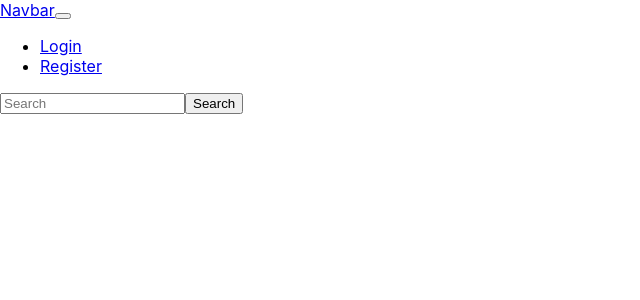
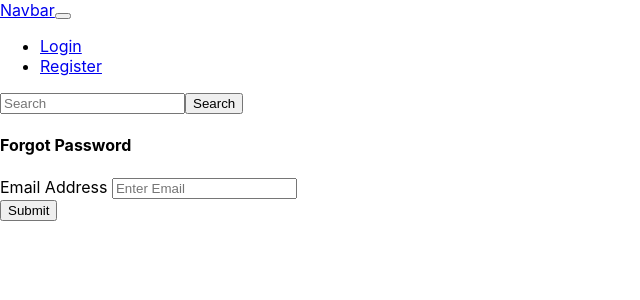
Before and after one commit to saad277/GraphQL-MongoDB, a React (Create React App) app in the folder client/: page /password/forgot in a window 1280 px wide. Shown: the top 300 px of the page, without its empty margins (0-640 px from the left). Built offline with nearby package versions, Linux system fonts and the light colour scheme; no server answers.

Commit message:
reset password firebase:

```diff
--- a/client/src/App.js
+++ b/client/src/App.js
@@ -12,6 +12,7 @@ import Register from './pages/auth/Register'
 import Complete from './pages/auth/CompleteRegistration'
 import PasswordUpdate from "./pages/auth/PasswordUpdate";
 import Profile from './pages/auth/Profile'
+import PasswordForgot from './pages/auth/PasswordForgot'
 
 
 import Post from './pages/post/Post'
@@ -67,9 +68,11 @@ const App = () => {
       <Switch>
 
         <Route exact path="/" component={Home} />
-        <Route path="/login" component={Login} />
-        <Route path="/register" component={Register} />
-        <Route path="/CompleteRegister" component={Complete} />
+        <Route exact path="/login" component={Login} />
+        <Route exact path="/register" component={Register} />
+        <Route exact path="/CompleteRegister" component={Complete} />
+
+        <Route exact path="/password/forgot" component={PasswordForgot} />
         <PrivateRoute exact path="/password/update" component={PasswordUpdate} />
         <PrivateRoute exact path="/profile" component={Profile} />
         <PrivateRoute exact path="/post/create" component={Post} />
--- a/client/src/Components/PrivateRoute.js
+++ b/client/src/Components/PrivateRoute.js
@@ -44,7 +44,7 @@ const PrivateRoute = ({ children, ...rest }) => {
                     <li className="nav-item">
                         <Link className="nav-link" to="/post/create">
                             Post
-                            {state.user}
+
                         </Link>
                     </li>
                 </ul>
@@ -71,7 +71,7 @@ const PrivateRoute = ({ children, ...rest }) => {
         )
     }
 
-    return user ? renderContent() : <h4>Loading...</h4>
+    return state.user ? renderContent() : <h4>Loading...</h4>
 
 }
 
--- a/client/src/pages/auth/Login.js
+++ b/client/src/pages/auth/Login.js
@@ -115,6 +115,8 @@ const Login = () => {
                 handleSubmit={handleSubmit}
                 showPasswordInput={true} />
 
+            <Link className="text-danger float-right" to="/password/forgot">Forgot Password</Link>
+
 
         </div>
     )
--- /dev/null
+++ b/client/src/pages/auth/PasswordForgot.js
@@ -0,0 +1,56 @@
+import React, { useState } from 'react'
+import { firebase } from '../../firebase'
+import { toast } from 'react-toastify'
+import AuthForm from '../../Components/forms/AuthForm'
+
+const PasswordForgot = () => {
+
+    const [email, setEmail] = useState("")
+    const [loading, setLoading] = useState(false)
+
+    const handleSubmit = async (event) => {
+
+        event.preventDefault();
+
+        setLoading(true)
+
+        const config = {
+
+            url: "http://localhost:3000/login",
+            handleCodeInApp: true
+        }
+
+        await firebase.auth().sendPasswordResetEmail(email, config)
+            .then(() => {
+
+                setEmail("")
+                setLoading(false)
+                toast.success(`Email Sent To ${email} . Click to reset your password `)
+
+
+            })
+            .catch((error) => {
+
+                setLoading(false)
+                console.log("Error on password forgot Email", error)
+            })
+
+    }
+
+    return (
+
+        <div className="container p-5">
+            {loading ? <h4 className="text-danger">Loading...</h4> : (<h4 > Forgot Password</h4>)}
+
+            <AuthForm
+                email={email}
+                setEmail={setEmail}
+                loading={loading}
+                handleSubmit={handleSubmit}
+            />
+
+        </div>
+    )
+}
+
+export default PasswordForgot;
--- a/client/src/pages/auth/PasswordUpdate.js
+++ b/client/src/pages/auth/PasswordUpdate.js
@@ -8,7 +8,7 @@ const PasswordUpdate=()=>{
 
         return (
 
-            <h4>Forgot Password</h4>
+            <h4>Update Password</h4>
         )
 }
 
```
